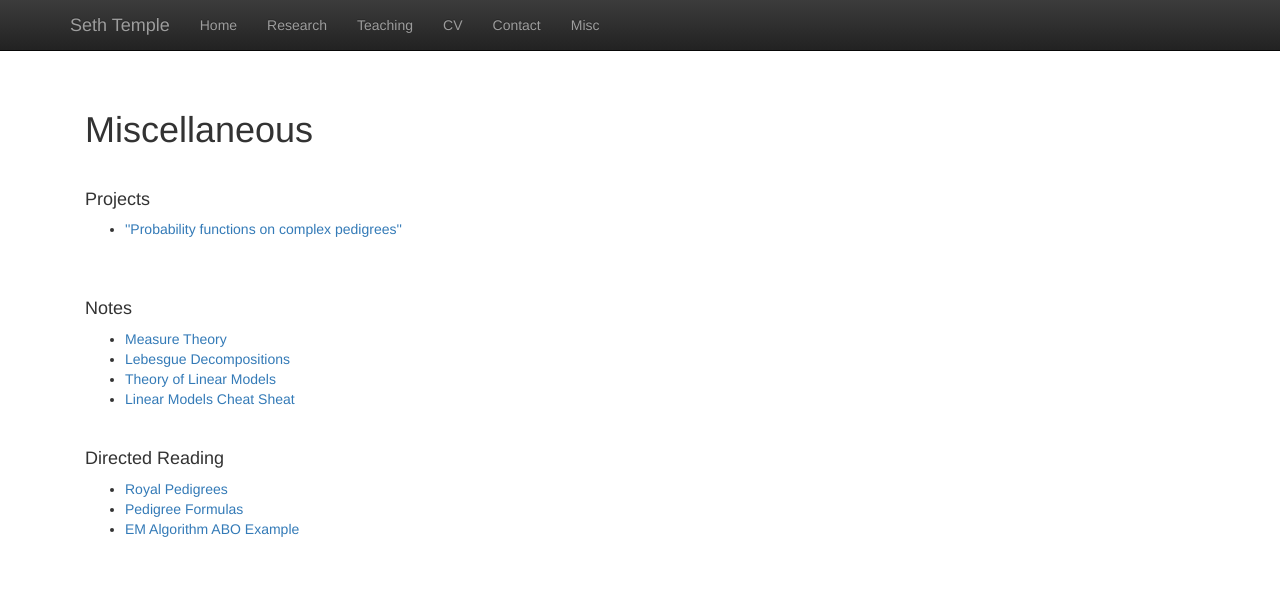
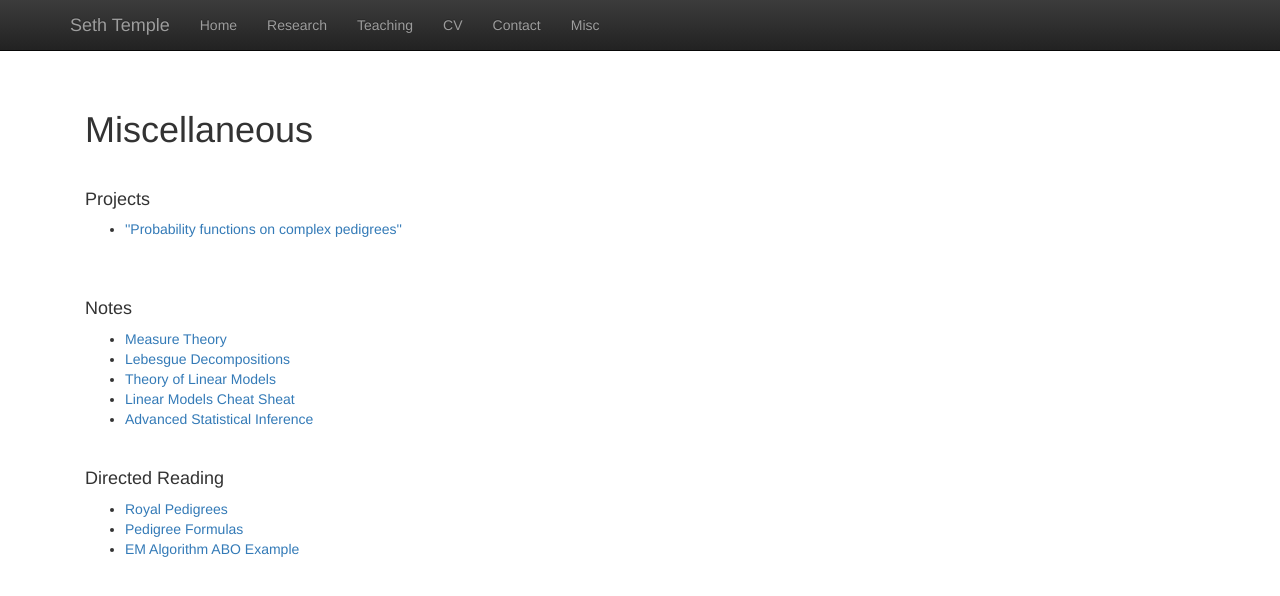
Before and after one commit to sdtemple/sdtemple.github.io, a Jekyll site: the page built from misc.html, in a window 1280 px wide. Shown: the top 596 px of the page. Built offline with Jekyll 4.4.1, drawn with Linux system fonts in a browser that asks for light colours; nearby versions of some CDN libraries; library files that are not in the unit come from our copies.

Commit message:
Update misc.html

```diff
--- a/misc.html
+++ b/misc.html
@@ -21,6 +21,7 @@ title:  'Misc'
     <li><a href = "files/lebesgue_decompositions_stat559_sdtemple.pdf">Lebesgue Decompositions</a></li>
     <li><a href = "files/notes_biost533_sdtemple.pdf">Theory of Linear Models</a></li>
     <li><a href = "files/sheet_biost533_sdtemple.pdf">Linear Models Cheat Sheat</a></li>
+    <li><a href = "files/sheet_stat581_sdtemple.pdf">Advanced Statistical Inference</a></li>
   </ul>
  </p>
 <br/>
```
